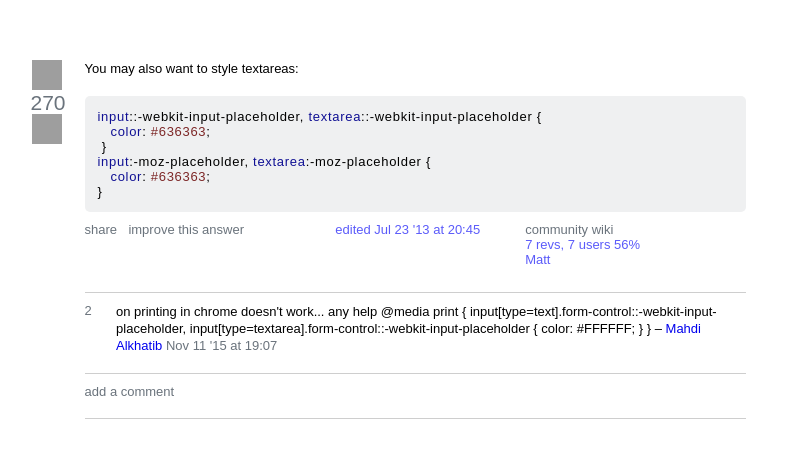
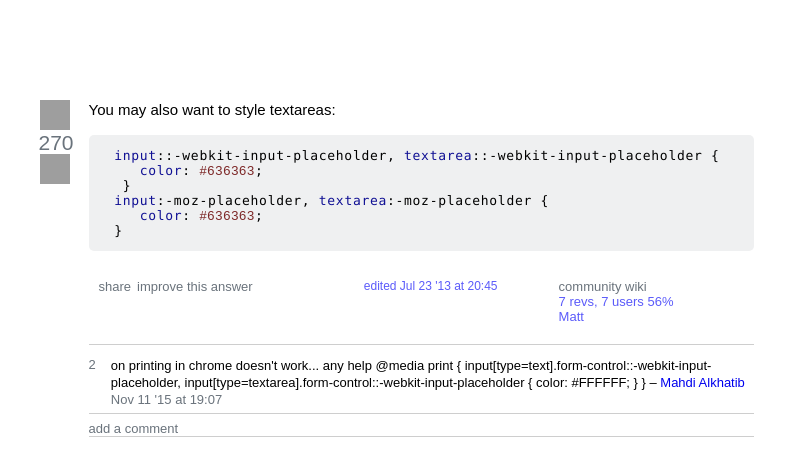
Before and after one commit to KachurovskyiD/braintest.github.io, a plain HTML site: page index.html in a window 1280 px wide. Shown: the part 139-610 px from the top of the page, without its empty margins (258-1043 px from the left). Drawn offline with Linux system fonts and the light colour scheme; grey boxes are pictures that could not be loaded.

Commit message:
update flex

```diff
--- a/css/style.less
+++ b/css/style.less
@@ -3,13 +3,18 @@
 *:active,
 *:visited {
   box-sizing: border-box;
-  font-family: 'Heebo', sans-serif;
   outline: none;
   text-decoration: none;
-  font-family: Arial,"Helvetica Neue",Helvetica,sans-serif;
+  font-family: Arial, "Helvetica Neue", Helvetica, sans-serif;
 }
+
 body {
   font-size: 13px;
+  display: flex;
+  justify-content: center;
+  align-items: center;
+  width: 100vw;
+  height: 100vh;
 }
 
 // Basic var and settings
@@ -20,14 +25,13 @@ body {
 
 // Style
 .answer {
-  margin: 200px auto;
   width: 727px;
   height: 336px;
-  display: grid;
-  grid-template-columns: 1fr 10fr;
-
+  display: flex;
   &-count {
     padding-top: 30px;
+    margin-right: 15px;
+
     &__num {
 
       position: relative;
@@ -47,6 +51,7 @@ body {
         background-size: cover;
 
       }
+
       &::after {
         content: '';
         position: absolute;
@@ -60,29 +65,43 @@ body {
     }
 
   }
+
   &-content {
-    display: grid;
-    grid-auto-rows: 1fr 3fr 2fr 2fr 1fr;
-    grid-row-gap: 10px;
+    display: flex;
+    flex-direction: column;
+    justify-content: space-between;
+
+    .task {
+      font-size: 15px;
+      padding-bottom: 20px;
+    }
+
     .code {
       margin-top: -10px;
       background-color: #eff0f1;
       border-radius: 5px;
       letter-spacing: 0.7px;
 
+      pre {
+        font-family: Consolas, Menlo, Monaco, monospace, sans-serif;
+      }
+
       &-blue {
         color: @dark-blue;
+        font-family: Consolas, Menlo, Monaco, monospace, sans-serif;
       }
+
       &-red {
         color: @dark-red;
       }
 
     }
+
     .info-wrap {
-      display: grid;
-      grid-template-columns: 3fr 3fr 2fr 1fr;
-      grid-column-gap: 45px;
+      display: flex;
+      justify-content: space-between;
       border-bottom: 1px solid rgb(206, 206, 206);
+      padding: 20px 10px;
 
       .share {
         display: grid;
@@ -90,33 +109,46 @@ body {
         color: @gray;
 
       }
+
       .edit {
-        justify-self: end;
+        justify-self: flex-end;
+        padding-left: 50px;
         color: @blue;
+        font-size: 12px;
       }
+
       .about {
         &-1 {
           color: @gray;
         }
+
         &-2 {
           color: @blue;
+          padding-right: 70px;
         }
       }
     }
+
     .sub-answer {
-      display: grid;
-      grid-template-columns: 1fr 20fr;
+      display: flex;
       border-bottom: 1px solid rgb(206, 206, 206);
+      padding: 5px 0;
+
       &__num {
         color: @gray;
+        margin-right: 15px;
       }
-      &__content{
+
+      &__content {
         line-height: 17px;
+
       }
+
       &__content-time {
         color: @gray;
       }
     }
+
     .comment {
       border-bottom: 1px solid rgb(206, 206, 206);
       color: @gray;
--- a/index.html
+++ b/index.html
@@ -5,6 +5,7 @@
   <meta name="viewport" content="width=device-width, initial-scale=1.0">
   <meta http-equiv="X-UA-Compatible" content="ie=edge">
   <title>StackAsk</title>
+  <link href="https://fonts.googleapis.com/css?family=Roboto&display=swap" rel="stylesheet">
   <link rel="stylesheet" href="css/style.css">
 </head>
 <body>
@@ -30,7 +31,7 @@
          <div class="edit">edited Jul 23 '13 at 20:45</div>
          <div class="about">
            <div class="about-1">community wiki</div>
-           <div class="about-2">7 revs, 7 users 56% Matt</div>
+           <div class="about-2">7 revs, 7 users 56% <br> Matt</div>
          </div>
        </div>
        <div class="sub-answer">
```
Also changed, not shown: css/style.css. Lines whose indentation alone changed are shown as unchanged.
